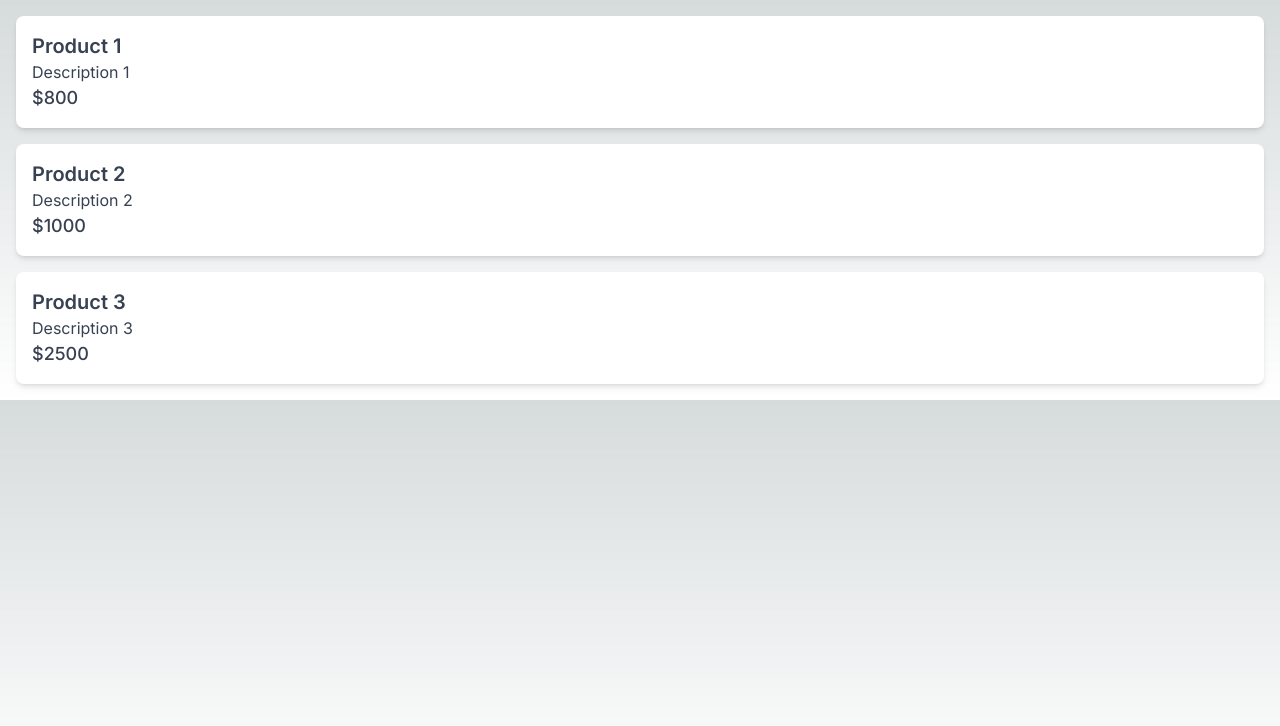
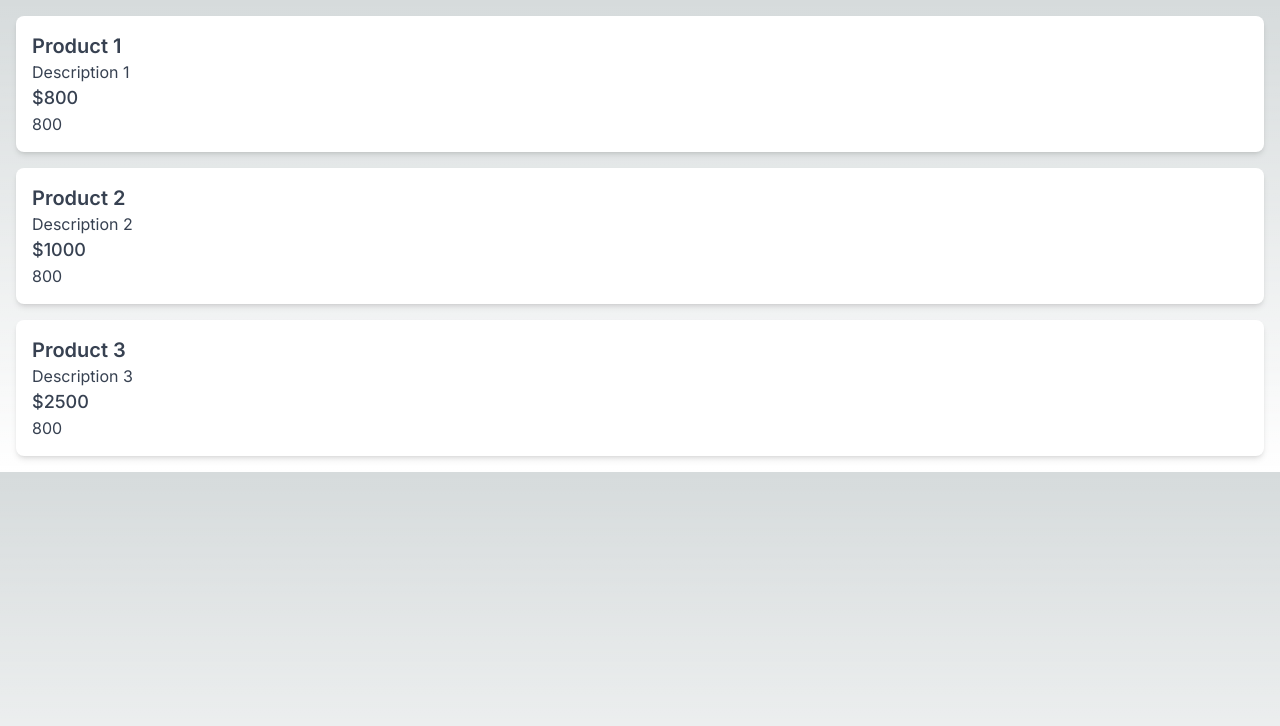
Before and after one commit to Velmor99/next14_tutorial-data-fetching, a Next.js app: page /products in a window 1280 px wide. Shown: the top 726 px of the page. Built offline with nearby package versions, Linux system fonts and the light colour scheme; no server answers; data requests are answered from the project's data file.

Commit message:
opting out of caching

```diff
--- a/src/app/products/page.tsx
+++ b/src/app/products/page.tsx
@@ -1,3 +1,6 @@
+import { cookies } from "next/headers";
+// export const fetchCache = "default-cache";
+
 type Product = {
   id: number;
   title: string;
@@ -6,7 +9,19 @@ type Product = {
 };
 
 export default async function ProductsPage() {
-  const response = await fetch("http://localhost:3001/products");
+  const detailsResponse = await fetch("http://localhost:3001/products/1"); // has been cached and reused
+  const details = await detailsResponse.json();
+
+  const cookieStore = cookies();
+  const theme = cookieStore.get("theme");
+
+  const response = await fetch("http://localhost:3001/products", {
+    cache: "no-store",
+  });
+
+  const detailsResponse2 = await fetch("http://localhost:3001/products/2"); // hasn't been cached and reused becouse position bellow "no-store"
+  const details2 = await detailsResponse2.json();
+
   const products = await response.json();
   return (
     <ul className="space-y-4 p-4">
@@ -18,6 +33,7 @@ export default async function ProductsPage() {
           <h2 className="text-xl font-semibold">{product.title}</h2>
           <p>{product.description}</p>
           <p className="text-lg font-medium">${product.price}</p>
+          <p>{details.price}</p>
         </li>
       ))}
     </ul>
```
